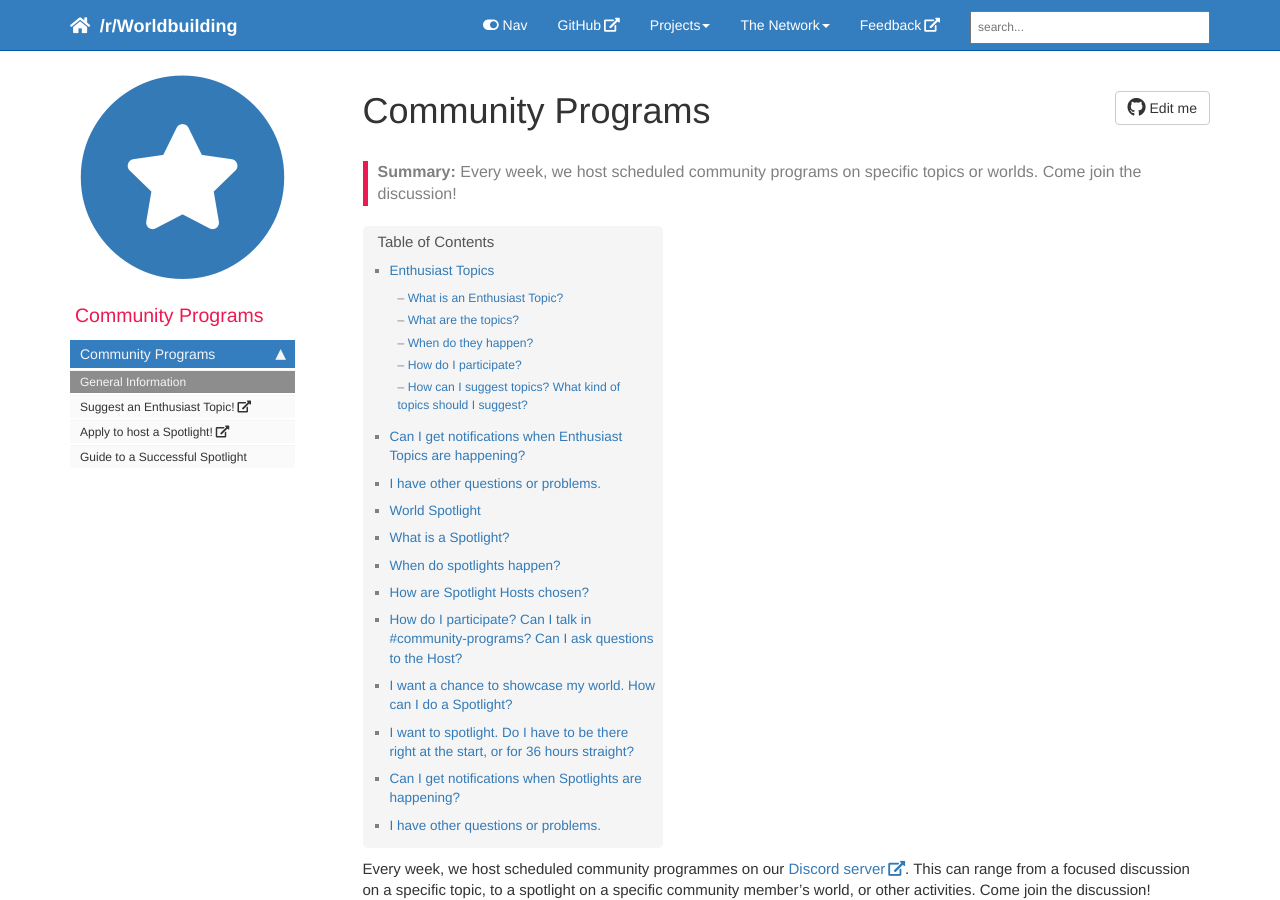
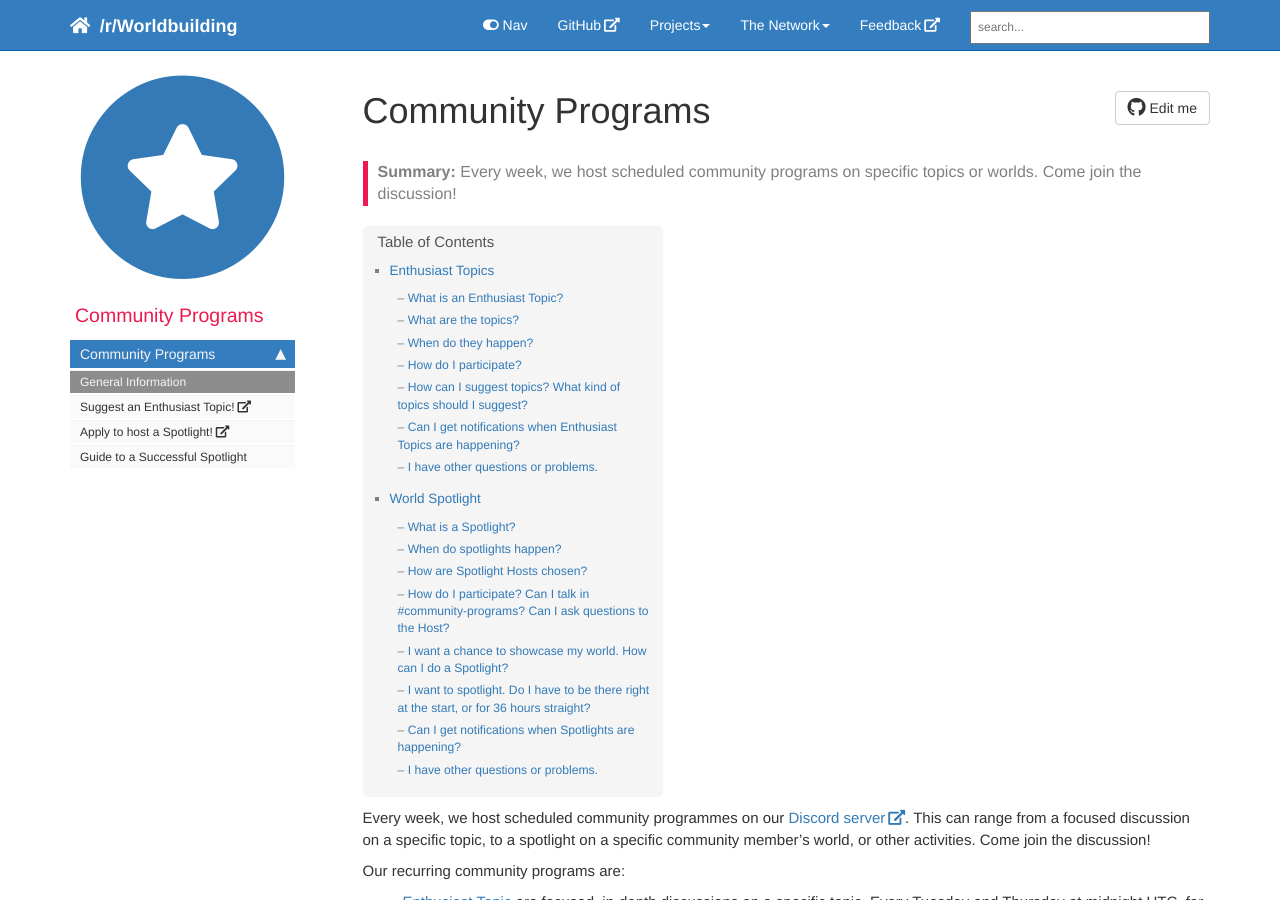
Before and after one commit to Worldbuilding/worldbuilding.github.io, a Jekyll site: the page built from programs/index.md, in a window 1280 px wide and 900 px high. Built offline with Jekyll 4.4.1, drawn with Linux system fonts in a browser that asks for light colours; nearby versions of some CDN libraries; comment, search, counter and statistics services are not loaded.

```diff
--- a/programs/index.md
+++ b/programs/index.md
@@ -87,20 +87,20 @@ And remember that your suggestion doesn't commit you to anything! You're not giv
 
 Still not sure? Check out [the examples](#topics-examples) and the [full list of currently suggested topics](https://docs.google.com/spreadsheets/d/1L3NlDSU6Qu4jMfmbY59sfs7NIkILeJTFcaftsxwVlp4/edit?usp=sharing).
 
-## Can I get notifications when Enthusiast Topics are happening?
+### Can I get notifications when Enthusiast Topics are happening?
 
 Yes! You can type `.spotlight join` in any text channel on Discord. You will know it worked if KazTron PMs you. This works for **both** Enthusiast Topics and World Spotlights (for now it's not possible to get notifications for only one or the other).
 
 To stop getting notifications, type `.spotlight leave`. KazTron will PM you to confirm this too.
 
-## I have other questions or problems.
+### I have other questions or problems.
 
 Come ask us in `#meta`! A mod will respond as soon as one of us is available.
 
 ## World Spotlight
 {: #spotlight }
 
-## What is a Spotlight?
+### What is a Spotlight?
 
 The World Spotlight is a way of showcasing the best worlds the community has to offer and allow members to engage with those worlds' creators! Once or twice a week, one of our members is given the floor for up to 36 hours to present their world to the community and engage in a Q&A. It's a great way to get feedback, critique, and thoughtful questions for your world!
 
@@ -108,7 +108,7 @@ Anyone can join to ask questions or chat with the creator, and all members are i
 
 At the start of each month, we post the Spotlight Host schedule in `#announcements`.
 
-## When do spotlights happen?
+### When do spotlights happen?
 
 Currently, spotlights happen over the weekend and last up to 36 hours (see also the timezone conversion table below):
 
@@ -139,17 +139,17 @@ During daylight savings time ("summer time"), add 1 hour to the start/end time.
 | SEA, Australia Western, China | UTC+8   | Sun 08:00   | Mon 19:59   |
 | Australia Eastern             | UTC+10  | Sun 10:00   | Mon 21:59   |
 
-## How are Spotlight Hosts chosen?
+### How are Spotlight Hosts chosen?
 
 At the start of each month, we post the Spotlight Host schedule in `#announcements`.
 
 The hosts are chosen by random lottery. By filling in an application, you are signing up for that lottery. Towards the end of each month, we will contact potential Spotlight Hosts for the next month, to confirm whether they are still interested and available in a given time slot. Once we have filled up all the slots and gotten confirmation from the hosts, we post the schedule in `#announcements`.
 
-## How do I participate? Can I talk in #community-programs? Can I ask questions to the Host?
+### How do I participate? Can I talk in #community-programs? Can I ask questions to the Host?
 
 Absolutely! Spotlights are meant to be interactive Q&As with other server members! Just make sure that you keep the focus on the Host's world&mdash;don't try to overtake the conversation or bring your own conversation into the channel. Check the rules in `#welcome-rules-etc` for our general and spotlight-specific rules.
 
-## I want a chance to showcase my world. How can I do a Spotlight?
+### I want a chance to showcase my world. How can I do a Spotlight?
 
 Everyone is invited to apply! Click the button below for the application form.
 
@@ -163,16 +163,16 @@ If you don't meet thesee criteria, don't worry! If you've applied, we'll keep yo
 
 <a href="https://goo.gl/forms/uap6PmwzeyheZMJk2" class="btn btn-primary">Apply for Spotlight!</a>
 
-## I want to spotlight. Do I have to be there right at the start, or for 36 hours straight?
+### I want to spotlight. Do I have to be there right at the start, or for 36 hours straight?
 
 Definitely not---you shouldn't neglect sleep or work! We give you a 36-hour timeslot, but you can use as much or as little of it as you want---just let the audience know in `#community-programs` if you're leaving for a few hours or starting up again.
 
-## Can I get notifications when Spotlights are happening?
+### Can I get notifications when Spotlights are happening?
 
 Yes! You can type `.spotlight join` in any text channel on Discord. You will know it worked if KazTron PMs you.
 
 To stop getting notifications, type `.spotlight leave`. KazTron will PM you to confirm this too.
 
-## I have other questions or problems.
+### I have other questions or problems.
 
 Come ask us in `#meta`! A mod will respond as soon as one of us is available.
```
